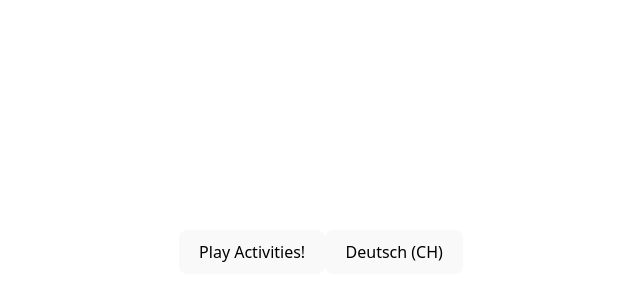
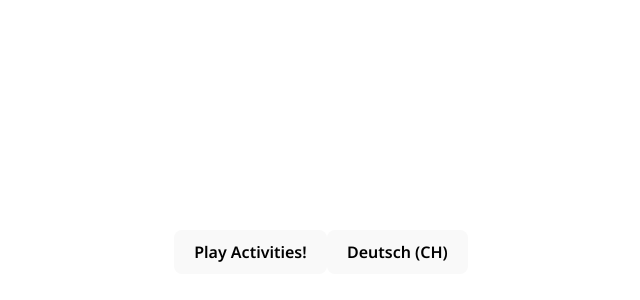
Before and after one commit to hagmannStephan/prosecco-party-vue, a Vue app: page / in a window 1280 px wide. Shown: the part 148-448 px from the top of the page, without its empty margins (319-959 px from the left). Built offline with nearby package versions, Linux system fonts and the light colour scheme.

Commit message:
chore: added v1 of manifest

```diff
--- a/dev-dist/sw.js
+++ b/dev-dist/sw.js
@@ -82,7 +82,7 @@ define(['./workbox-54d0af47'], (function (workbox) { 'use strict';
     "revision": "3ca0b8505b4bec776b69afdba2768812"
   }, {
     "url": "index.html",
-    "revision": "0.1qrma9aaaf8"
+    "revision": "0.2qu3b9h0k"
   }], {});
   workbox.cleanupOutdatedCaches();
   workbox.registerRoute(new workbox.NavigationRoute(workbox.createHandlerBoundToURL("index.html"), {
--- a/src/style.css
+++ b/src/style.css
@@ -1,5 +1,5 @@
 :root {
-  font-family: system-ui, Avenir, Helvetica, Arial, sans-serif;
+  font-family: 'Noto Sans', system-ui, Avenir, Helvetica, Arial, sans-serif;
   line-height: 1.5;
   font-weight: 400;
 
@@ -11,6 +11,13 @@
   text-rendering: optimizeLegibility;
   -webkit-font-smoothing: antialiased;
   -moz-osx-font-smoothing: grayscale;
+}
+
+@font-face {
+  font-family: 'Noto Sans';
+  src: url('/public/font/Noto_Sans/NotoSans-SemiBold.ttf') format('truetype');
+  font-weight: 600;
+  font-style: normal;
 }
 
 a {
--- a/vite.config.ts
+++ b/vite.config.ts
@@ -11,6 +11,37 @@ export default defineConfig({
       registerType: 'autoUpdate',
       devOptions: {
         enabled: true
+      },
+      manifest: {
+        'name': 'Name of the Game',
+        'short_name': 'Party Games',
+        'description': 'A collection of party games for you and your friends.',
+        'theme_color': '#811e73',
+        'background_color': '#300056',
+        'display': 'standalone',
+        'orientation': 'portrait',
+        'start_url': '/',
+        // TODO: Add icons
+      },
+      workbox: {
+        // Use the default Workbox options for caching and offline support
+        globPatterns: [
+          // Your app's main assets
+          'index.html',
+          'favicon.ico',
+          'manifest.webmanifest',
+
+          // Your specific static files
+          'icons/plus-1.svg',
+          'icons/refresh.svg',
+          'font/Noto_Sans/NotoSans-SemiBold.ttf',
+
+          // JavaScript and CSS (including your style.css which gets processed)
+          '**/*.js',
+          '**/*.css'
+        ],
+        // Ensure navigations work offline
+        navigateFallback: 'index.html'
       }
     })
   ],
```
Also changed, not shown: doc-name-of-the-game/Games/Activity/Design/1 - Color Palette.md (added, +2 -0 lines), doc-name-of-the-game/.obsidian/workspace.json, public/font/Noto_Sans/NotoSans-SemiBold.ttf (added).
